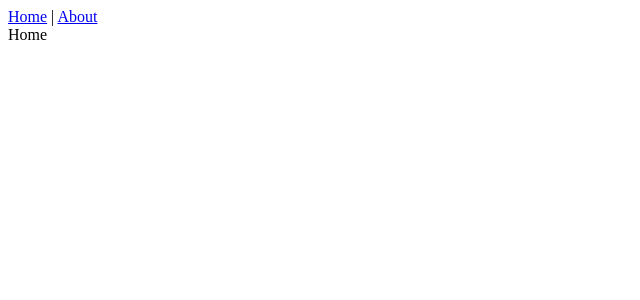
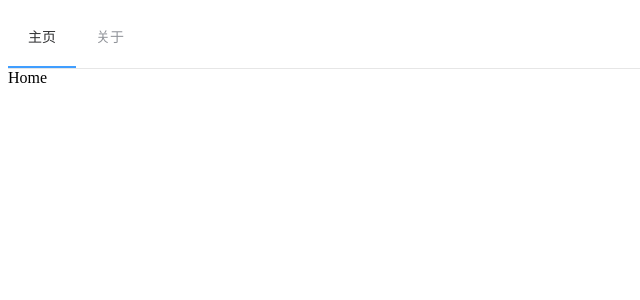
Before and after one commit to TsingM/ICCSIP2020, a Vue app: page / in a window 1280 px wide. Shown: the top 300 px of the page, without its empty margins (0-640 px from the left). Built offline with nearby package versions, Linux system fonts and the light colour scheme.

Commit message:
feat: 增加 element

```diff
--- a/package.json
+++ b/package.json
@@ -8,6 +8,7 @@
   },
   "dependencies": {
     "core-js": "^3.6.4",
+    "element-ui": "^2.4.5",
     "vue": "^2.6.11",
     "vue-router": "^3.1.5"
   },
@@ -15,6 +16,7 @@
     "@vue/cli-plugin-babel": "~4.2.0",
     "@vue/cli-plugin-router": "~4.2.0",
     "@vue/cli-service": "~4.2.0",
+    "vue-cli-plugin-element": "~1.0.1",
     "vue-template-compiler": "^2.6.11"
   }
 }
--- a/src/App.vue
+++ b/src/App.vue
@@ -1,9 +1,25 @@
 <template>
   <div id="app">
-    <div id="nav">
-      <router-link to="/">Home</router-link> |
-      <router-link to="/about">About</router-link>
-    </div>
+    <el-menu :default-active="activeIndex" class="el-menu-demo" mode="horizontal" @select="handleSelect">
+      <el-menu-item index="/">主页</el-menu-item>
+      <el-menu-item index="/about">关于</el-menu-item>
+    </el-menu>
     <router-view/>
   </div>
 </template>
+
+<script>
+export default {
+  name: 'App',
+  data () {
+    return {
+      activeIndex: '/'
+    }
+  },
+  methods: {
+    handleSelect(key, keyPath) {
+      this.$router.push(key)
+    }
+  }
+}
+</script>
--- a/src/main.js
+++ b/src/main.js
@@ -1,6 +1,7 @@
 import Vue from 'vue'
 import App from './App.vue'
 import router from './router'
+import './plugins/element.js'
 
 Vue.config.productionTip = false
 
--- /dev/null
+++ b/src/plugins/element.js
@@ -0,0 +1,5 @@
+import Vue from 'vue'
+import Element from 'element-ui'
+import 'element-ui/lib/theme-chalk/index.css'
+
+Vue.use(Element)
```
Also changed, not shown: 1 other file (tests, documents, lock files or other folders).
